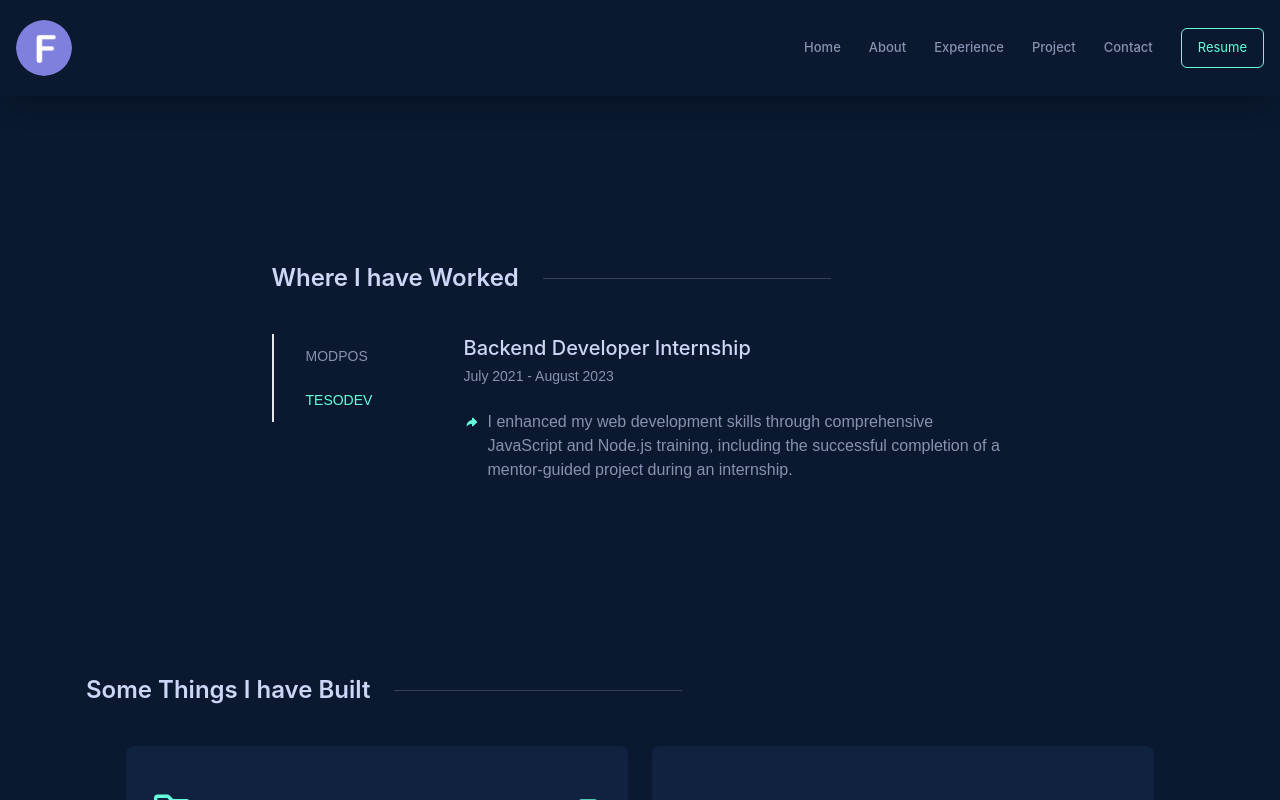
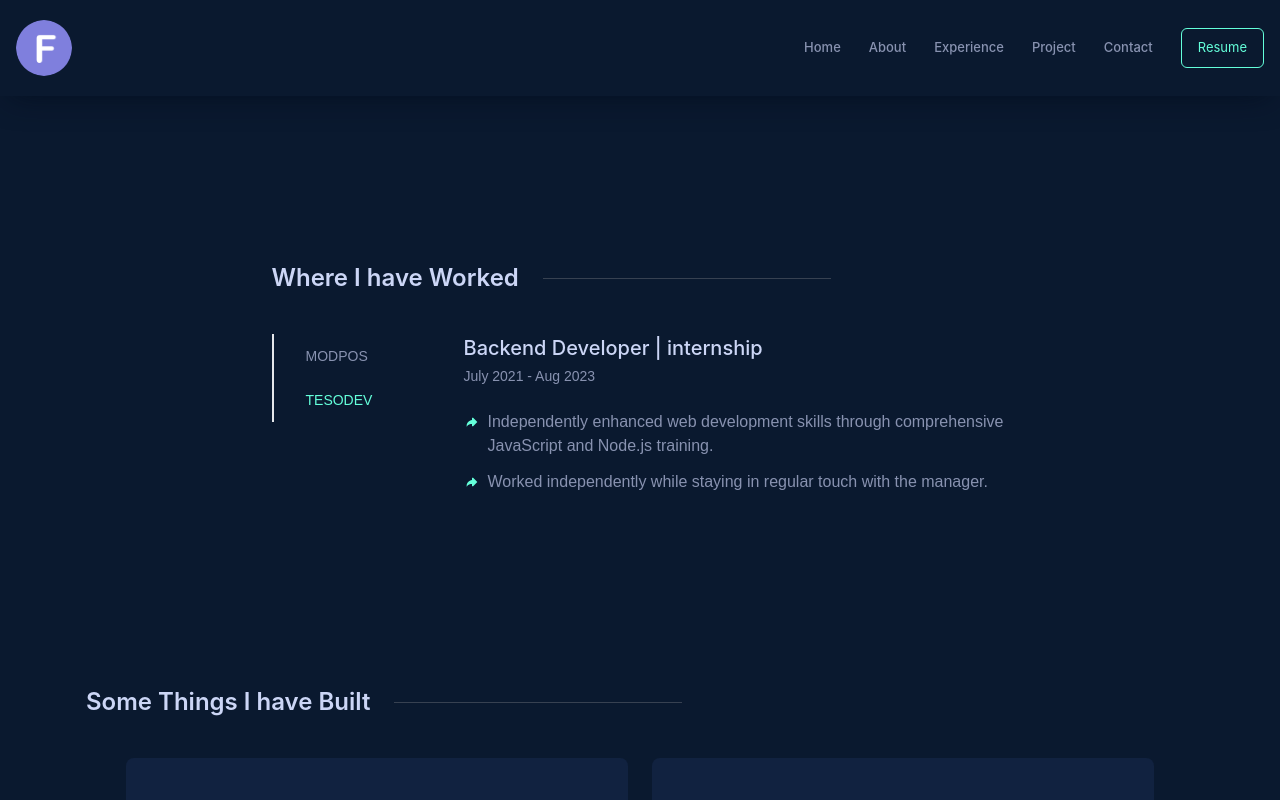
Before and after one commit to fatimaali200/portfolio, a Next.js app: page / in a window 1280 px wide. Both pictures are taken after a click on the item "TESODEV". Built offline with nearby package versions, Linux system fonts and the light colour scheme.

Commit message:
feat: update upload new cv

```diff
--- a/components/Navbar.tsx
+++ b/components/Navbar.tsx
@@ -114,7 +114,7 @@ const Navbar = () => {
               </motion.li>
             </Link>
           </ul>
-          <a href="/assets/fatima_ali.pdf" target="_blank">
+          <a href="/assets/fatima_ali_cv.pdf" target="_blank">
             <motion.button
               initial={{ opacity: 0 }}
               animate={{ opacity: 1 }}
@@ -218,7 +218,7 @@ const Navbar = () => {
                     </motion.li>
                   </Link>
                 </ul>
-                <a href="/assets/fatima_ali.pdf" target="_blank">
+                <a href="/assets/fatima_ali_cv.pdf" target="_blank">
                   <motion.button
                     initial={{ opacity: 0 }}
                     animate={{ opacity: 1 }}
--- a/components/works/Tesodev.tsx
+++ b/components/works/Tesodev.tsx
@@ -10,20 +10,25 @@ const Tesodev = () => {
       className="w-full"
     >
       <h3 className="flex gap-1 font-medium text-xl font-titleFont">
-        Backend Developer Internship
+        Backend Developer | internship
         {/** <span className="text-textGreen tracking-wide">@TESODEV</span> */}
       </h3>
       <p className="text-sm mt-1 font-medium text-textDark">
-        July 2021 - August 2023
+        July 2021 - Aug 2023
       </p>
       <ul className="mt-6 flex flex-col gap-3">
         <li className="text-base flex gap-2 text-textDark">
           <span className="text-textGreen mt-1">
             <TiArrowForward />
           </span>
-          I enhanced my web development skills through comprehensive JavaScript
-          and Node.js training, including the successful completion of a
-          mentor-guided project during an internship.
+          Independently enhanced web development skills through comprehensive
+          JavaScript and Node.js training.
+        </li>
+        <li className="text-base flex gap-2 text-textDark">
+          <span className="text-textGreen mt-1">
+            <TiArrowForward />
+          </span>
+          Worked independently while staying in regular touch with the manager.
         </li>
       </ul>
     </motion.div>
--- a/components/works/modpos.tsx
+++ b/components/works/modpos.tsx
@@ -9,27 +9,32 @@ const Modpos = () => {
       className="w-full"
     >
       <h3 className="flex gap-1 font-medium text-xl font-titleFont">
-        Backend Developer Fulltime
+        Backend Developer | fulltime
       </h3>
       <p className="text-sm mt-1 font-medium text-textDark">
-        July 2022 - February 2023
+        Sept 2022 - Feb 2023
       </p>
       <ul className="mt-6 flex flex-col gap-3">
         <li className="text-base flex gap-2 text-textDark">
           <span className="text-textGreen mt-1">
             <TiArrowForward />
           </span>
-          I collaborated with two senior developers on a project for the
-          restaurant industry, which included web, desktop, and mobile
-          applications. My specialization was in the desktop application, where
-          I focused on the license management system.
+          Collaborated with a team of two other developers to design, develop,
+          and maintain backend solutions.
         </li>
         <li className="text-base flex gap-2 text-textDark">
           <span className="text-textGreen mt-1">
             <TiArrowForward />
           </span>
-          In addition to development, I also played a role in teaching clients
-          how to use the systems effectively.
+          Developed new desktop apps, resolved issues, and added features to
+          existing projects.
+        </li>
+        <li className="text-base flex gap-2 text-textDark">
+          <span className="text-textGreen mt-1">
+            <TiArrowForward />
+          </span>
+          Showed strong teamwork and communication to achieve project goals on
+          time.
         </li>
       </ul>
     </motion.div>
```
Also changed, not shown: 2 other files (tests, documents, lock files or other folders).
